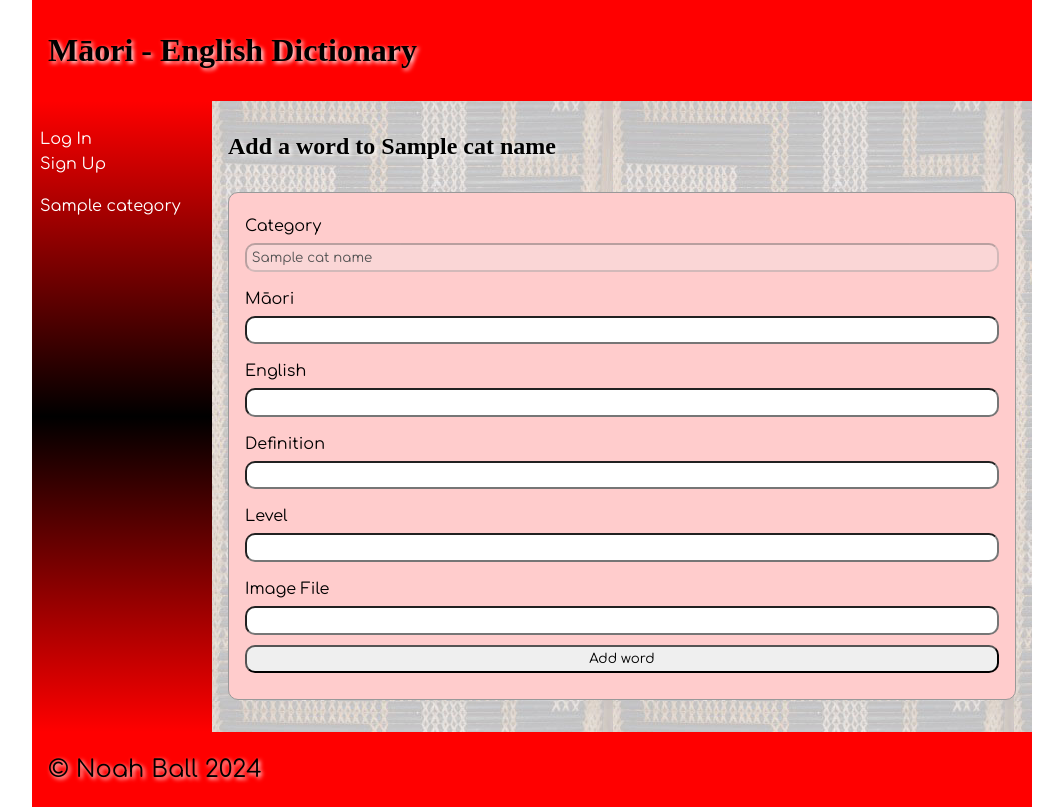
After one commit to noahball/maori-dictionary, a Flask app: template templates/add_word.html in a window 1280 px wide. The commit adds this page. Shown: the whole page, without its empty margins (108-1171 px from the left). Run offline with Flask 3, Linux system fonts and the light colour scheme; the template is opened without the code that fills it: most values are stand-ins (such as "Sample title", 1, 10 or a date in 2020); some web fonts are replaced.

Commit message:
Adding new words (frontend only)

```diff
--- a/app.py
+++ b/app.py
@@ -14,6 +14,8 @@ app = flask_server.app # Retrieve the Flask app object
 app.add_url_rule('/', 'home_page', view_func=pages.home_page) # Home page
 app.add_url_rule('/category/<cat_id>', 'category_page', view_func=pages.category_page) # Category page
 app.add_url_rule('/word/<word_id>', 'word_page', view_func=pages.word_page) # Word details page
+app.add_url_rule('/add-word/<cat_id>', 'add_word_page', methods=['GET', 'POST'], view_func=pages.add_word_page) # Add word page
+
 app.add_url_rule('/login', 'login_page', methods=['GET', 'POST'], view_func=auth.login_page) # Log in page
 app.add_url_rule('/signup', 'signup_page', methods=['GET', 'POST'],view_func=auth.signup_page) # Sign up page
 app.add_url_rule('/logout', 'logout_page', view_func=auth.logout_page) # Log out page
--- a/static/css/style.css
+++ b/static/css/style.css
@@ -45,6 +45,14 @@ a {
 img {
     width: 100%;
 }
+
+button {
+    border-radius: 10px;
+    padding: 0.5rem;
+    margin-bottom: 0.9rem;
+    font-size: 0.9rem;
+}
+
 .dataForm {
     margin: 1rem 0;
     border: 1px solid #999;
--- /dev/null
+++ b/templates/add_word.html
@@ -0,0 +1,29 @@
+{% extends 'base.html' %}
+
+{% block title %}Māori Dictionary | Add Word{% endblock %}
+
+{% block heading %}Māori - English Dictionary{% endblock %}
+
+{% block main %}
+    <h2>Add a word to {{ cat_name }}</h2>
+    {% if error %}
+        <p>{{ error }}</p>
+    {% endif %}
+    <form action="/add_word/{{ cat_id }}" method="post">
+    <div class="dataForm">
+        <p>Category</p>
+        <input type="text" id="category_display" name="category_display" value="{{ cat_name }}" required disabled>
+        <p>Māori</p>
+        <input type="text" id="maori" name="maori" required>
+        <p>English</p>
+        <input type="text" id="english" name="english" required>
+        <p>Definition</p>
+        <input type="text" id="definition" name="definition" required>
+        <p>Level</p>
+        <input type="text" id="level" name="level" required>
+        <p>Image File</p>
+        <input type="text" id="filename" name="filename" required>
+        <input type="submit" value="Add word">
+    </div>
+    </form>
+{% endblock %}
--- a/templates/base.html
+++ b/templates/base.html
@@ -28,6 +28,8 @@
                     <li><a>You have student access</a></li>
                 {% elif session["user_type"] == 2 %}
                     <li><a>You have teacher access</a></li>
+                    <br>
+                    <li><a href="/add-category">Add Category</a></li>
                 {% endif %}
                 <br>
                 <li><a href="/">Home</a></li>
--- a/templates/home.html
+++ b/templates/home.html
@@ -6,6 +6,12 @@
 
 {% block main %}
     <h2>{{ cat_name }}</h2>
+    {% if cat_id and session["user_type"] == 2 %}
+        <a href="/add-word/{{ cat_id }}"><button class="add-button">Add a new word</button></a>
+    {% elif session["user_type"] == 2 %}
+        <p><i>Add a new word on the page for the category you would like to add it to.</i></p>
+        <br>
+    {% endif %}
     {% if error %}
         <p>{{ error }}</p>
         <br>
```
Also changed, not shown: routes/pages.py (+23 -1 lines), dictionary.db.
